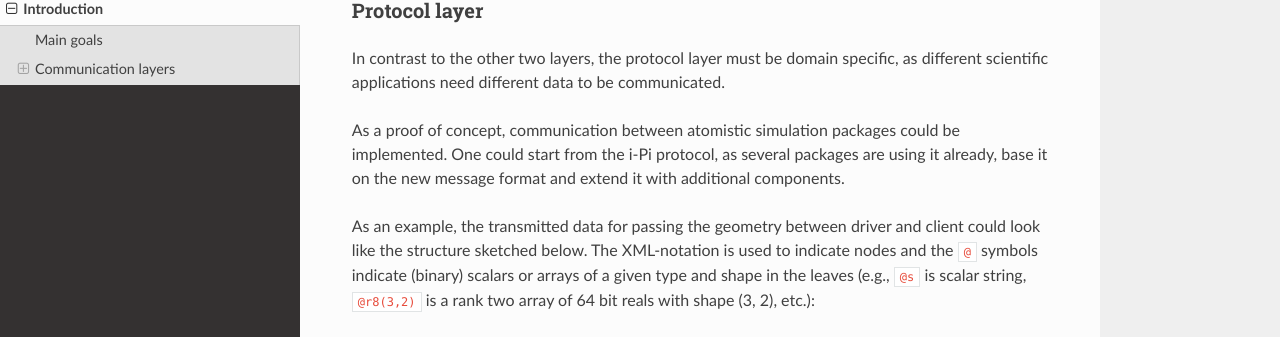
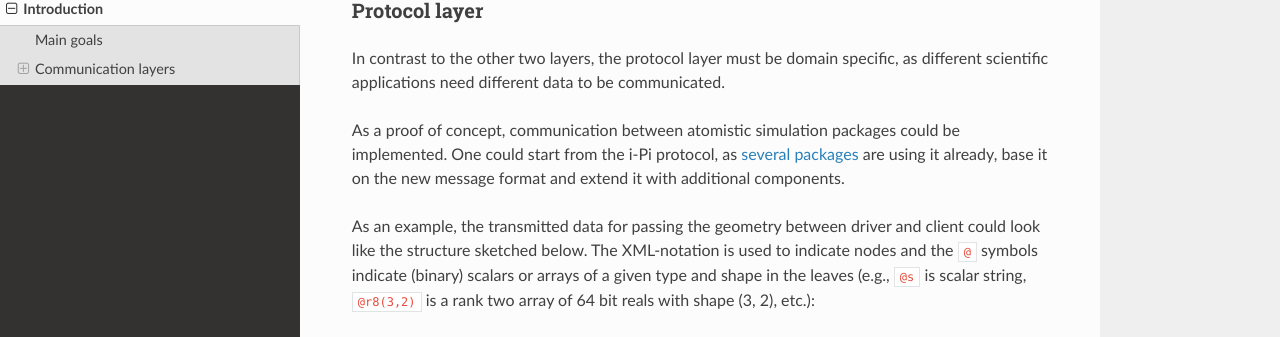
Before and after one commit to saydx/specification, a Sphinx documentation site: the page built from docs/introduction.rst, in a window 1280 px wide and 900 px high, scrolled down 2086 px. Shown: the part 137-474 px from the top of the window. Built offline with Sphinx 7.4.7 and the Read the Docs theme 2.0.0, drawn with Linux system fonts in a browser that asks for light colours; some of the changed lines change nothing that is shown.

Commit message:
Added i-PI ref

```diff
--- a/docs/introduction.rst
+++ b/docs/introduction.rst
@@ -127,7 +127,8 @@ In contrast to the other two layers, the protocol layer must be domain specific,
 as different scientific applications need different data to be communicated.
 
 As a proof of concept, communication between atomistic simulation packages could
-be implemented. One could start from the i-Pi protocol, as several packages are
+be implemented. One could start from the i-Pi protocol, as `several packages
+<https://wiki.fysik.dtu.dk/ase/ase/calculators/socketio/socketio.html>`_ are
 using it already, base it on the new message format and extend it with
 additional components.
 
```
